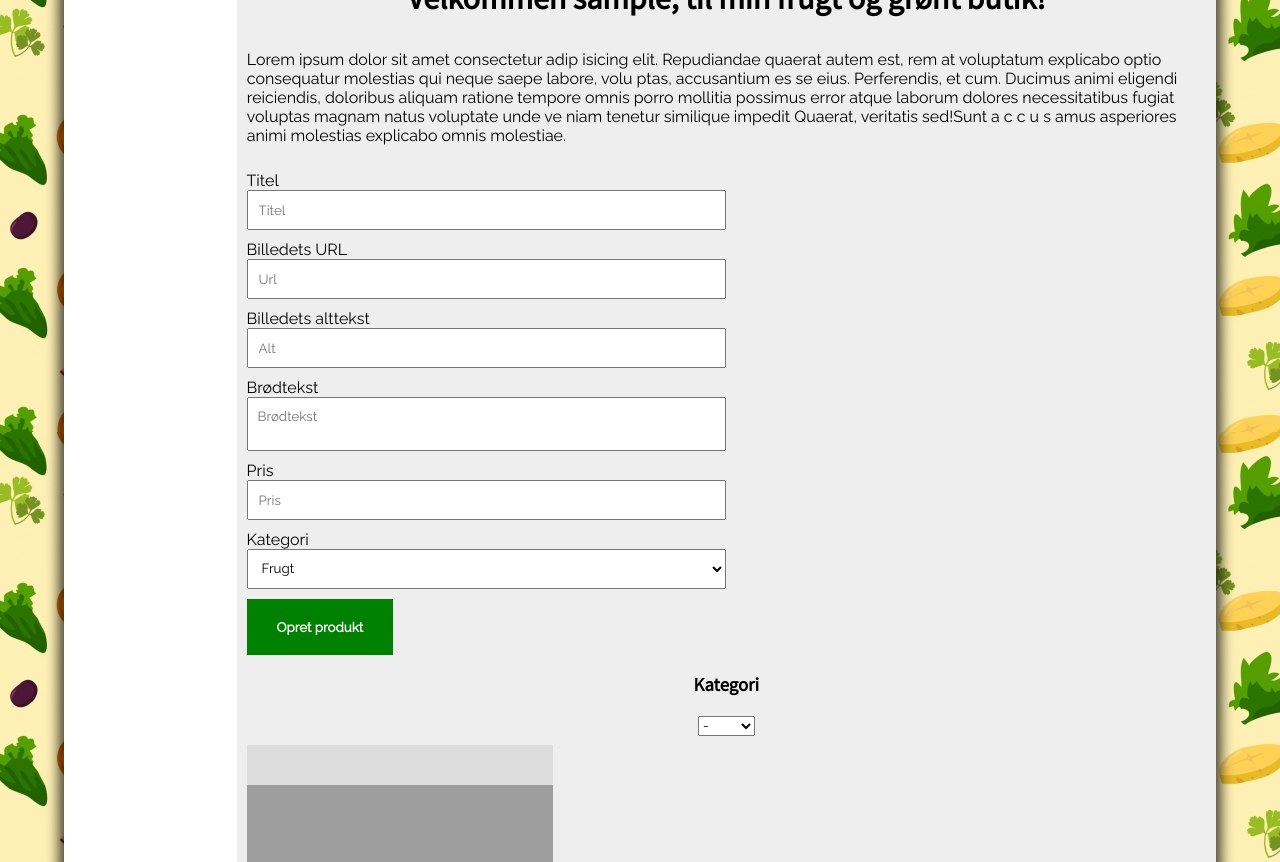
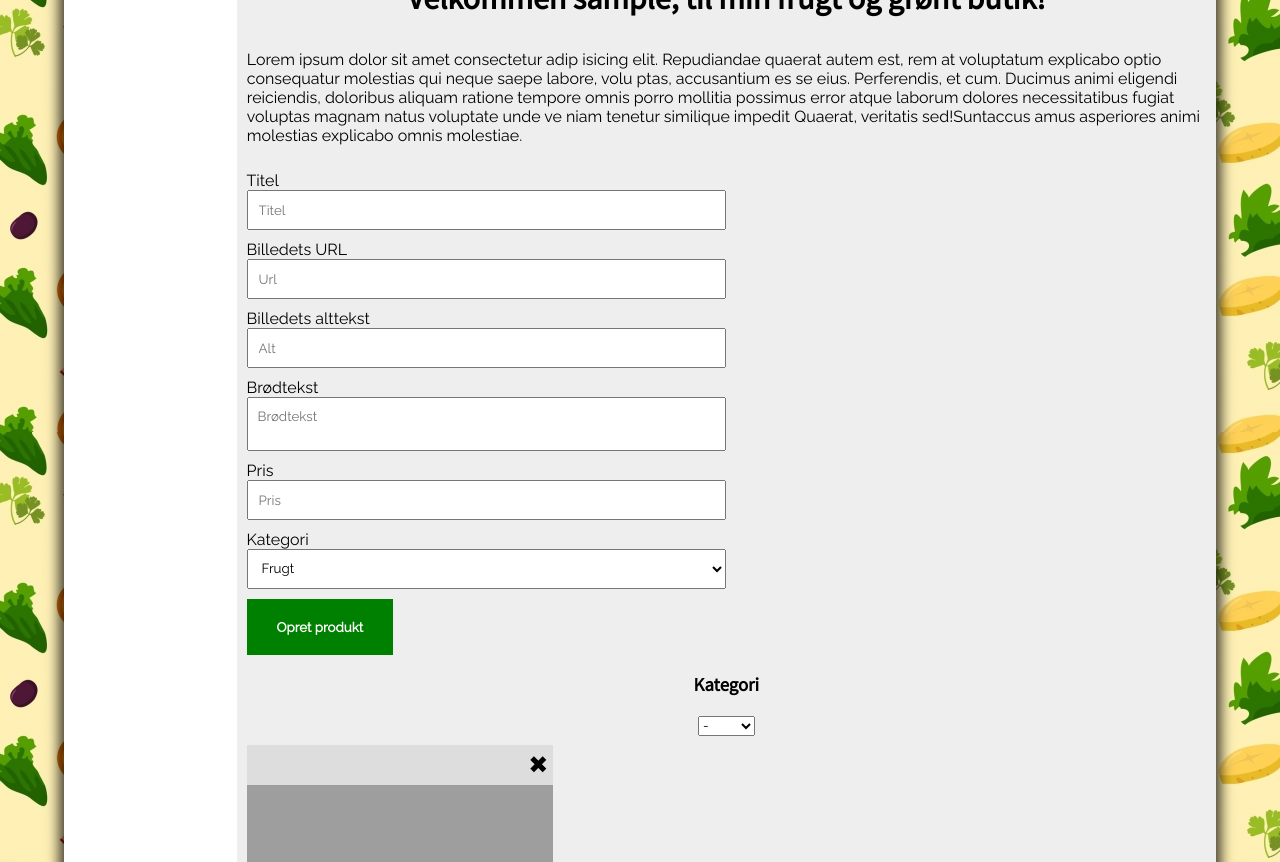
Before and after one commit to NicklasWinther/Webshop, a PHP site: page /shop.php in a window 1280 px wide. Shown: the part 504-1366 px from the top of the page. Run offline with PHP 8.4, Linux system fonts and the light colour scheme; the visitor is signed in with stand-in values (Sample User, id 1); tables that the repository leaves empty or names only in its code hold one stand-in row (values such as "Sample post"); data that the repository does not hold is empty; some libraries are stand-ins or nearby versions; grey boxes are pictures that could not be loaded.

Commit message:
Added button to delete products

```diff
--- a/assets/getArticles.php
+++ b/assets/getArticles.php
@@ -12,6 +12,15 @@
         <p><span>Kategori: </span><?php echo $row['category'] ?></p>
         <p><span>Dato: </span><?php echo date("d/m-Y h:m", $row['date']) ?></p>
         <p><span>Oprettet af: </span><?php echo $row['dbUsername'] ?></p>
+        <?php
+        if (isset($_SESSION['accessLevel'])) {
+            if ($_SESSION['accessLevel'] == 1) {
+                echo "<a class='delete' title='DELETE' href='deleteArticle.php?id=" . $row['productId'] . "'>&#10006</a>";
+            } elseif ($_SESSION['accessLevel'] == 2 && $row['userId'] == $_SESSION['id']) {
+                echo "<a class='delete' title='DELETE' href='deleteArticle.php?id=" . $row['productId'] . "'>&#10006</a>";
+            }
+        }
+        ?>
         <button>KØB</button>
     </article>
 <?php
--- a/css/style.css
+++ b/css/style.css
@@ -220,6 +220,7 @@
   -webkit-box-pack: justify;
       -ms-flex-pack: justify;
           justify-content: space-between;
+  position: relative;
 }
 
 main .products article span {
@@ -232,6 +233,16 @@
 
 main .products article img {
   width: 100%;
+}
+
+main .products article .delete {
+  position: absolute;
+  top: 0;
+  right: 0;
+  color: black;
+  font-size: 1.5rem;
+  text-decoration: none;
+  padding: 5px;
 }
 
 main .products article button {
@@ -383,6 +394,7 @@
     position: fixed;
     width: 100%;
     top: 0;
+    z-index: 1;
   }
   .wrapper .top > i {
     display: block;
--- a/css/style.scss
+++ b/css/style.scss
@@ -171,6 +171,7 @@
       display: flex;
       flex-direction: column;
       justify-content: space-between;
+      position: relative;
       span {
         font-weight: bold;
       }
@@ -179,6 +180,15 @@
       }
       img {
         width: 100%;
+      }
+      .delete {
+        position: absolute;
+        top: 0;
+        right: 0;
+        color: black;
+        font-size: 1.5rem;
+        text-decoration: none;
+        padding: 5px;
       }
       button {
         border: none;
@@ -320,6 +330,7 @@
       position: fixed;
       width: 100%;
       top: 0;
+      z-index: 1;
       > i {
         display: block;
       }
--- a/header.php
+++ b/header.php
@@ -66,4 +66,4 @@
                                 echo $_SESSION['username'] . ", ";
                             } ?> til min frugt og grønt butik!</h1>
             <p>Lorem ipsum dolor sit amet consectetur adip isicing elit. Repudiandae quaerat autem est, rem at voluptatum explicabo optio consequatur molestias qui neque saepe labore, volu ptas, accusantium es se eius. Perferendis, et cum.
-                Ducimus animi eligendi reiciendis, doloribus aliquam ratione tempore omnis porro mollitia possimus error atque laborum dolores necessitatibus fugiat voluptas magnam natus voluptate unde ve niam tenetur similique impedit Quaerat, veritatis sed!Sunt a c c u s amus asperiores animi molestias explicabo omnis molestiae.</p>
+                Ducimus animi eligendi reiciendis, doloribus aliquam ratione tempore omnis porro mollitia possimus error atque laborum dolores necessitatibus fugiat voluptas magnam natus voluptate unde ve niam tenetur similique impedit Quaerat, veritatis sed!Suntaccus amus asperiores animi molestias explicabo omnis molestiae.</p>
```
Also changed, not shown: img/tomat.jpg (added), 2 other files.
